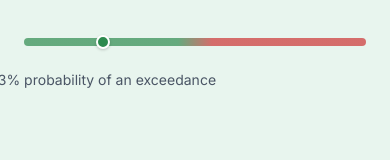
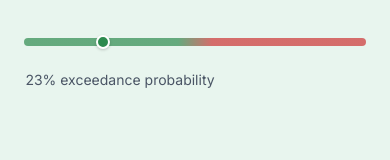
Before and after one commit to eymoney13/hermosa-pilot-dashboard, a Next.js app: page / in a window 390 px wide. Shown: the part 412-572 px from the top of the page. Built offline with nearby package versions, Linux system fonts and the light colour scheme.

Commit message:
Fix mobile sizing on probability gauge

```diff
--- a/components/Hero.tsx
+++ b/components/Hero.tsx
@@ -48,17 +48,16 @@ function ProbabilityBar({
         />
       </div>
 
-      {/* Probability caption — centered under the dot */}
+      {/* Probability caption — anchored to the dot, but clamped within the bar so it never overflows on narrow screens. Wraps if the box is too narrow. */}
       <p
-        className="text-sm text-gray-600 mt-2"
+        className="text-sm text-gray-600 text-center mt-2"
         style={{
-          marginLeft: `${pct}%`,
-          transform: "translateX(-50%)",
-          width: "fit-content",
-          whiteSpace: "nowrap",
+          marginLeft: `max(0px, min(calc(${pct}% - 6rem), calc(100% - 12rem)))`,
+          width: "12rem",
+          maxWidth: "100%",
         }}
       >
-        {pct}% probability of an exceedance
+        {pct}% exceedance probability
       </p>
     </div>
   );
```
